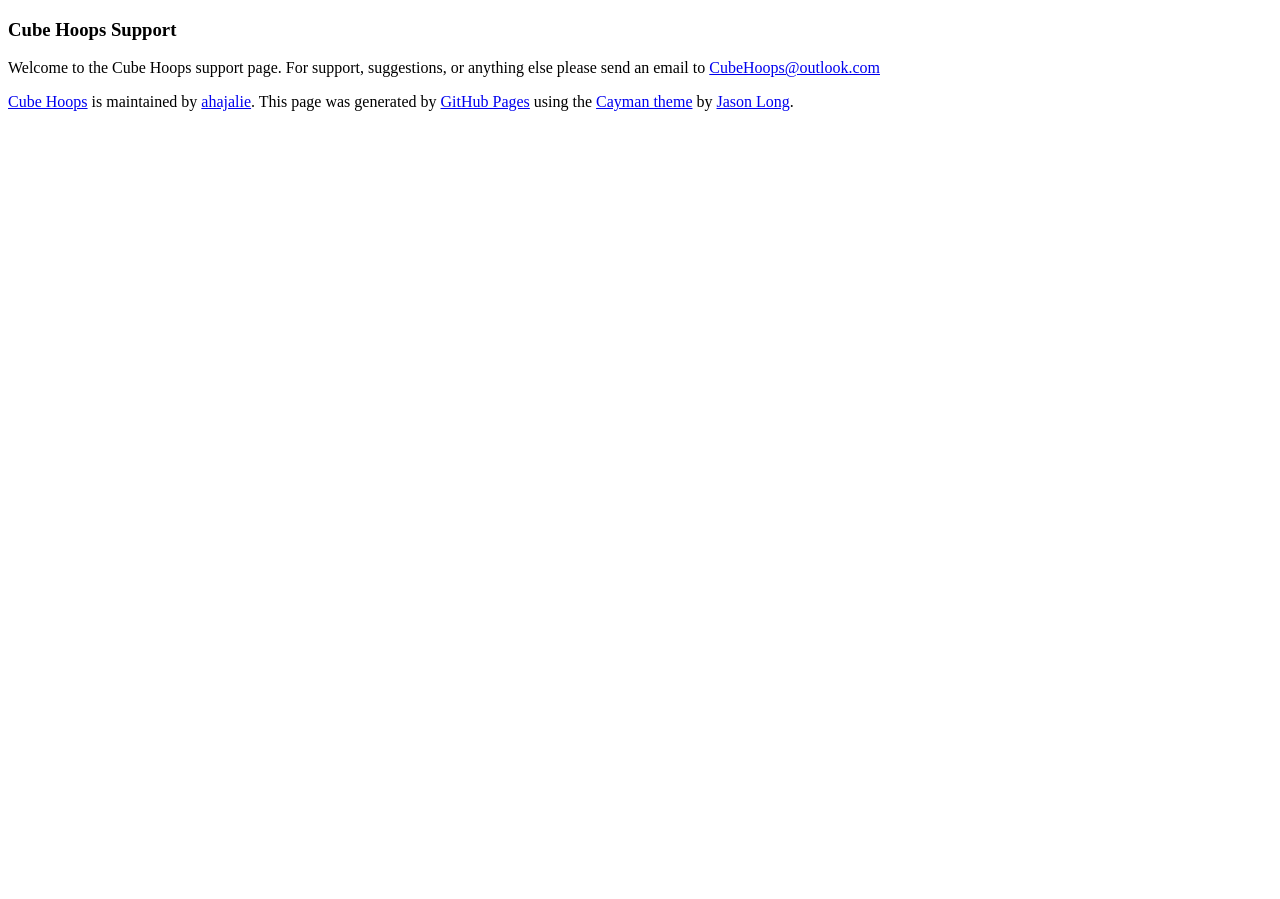
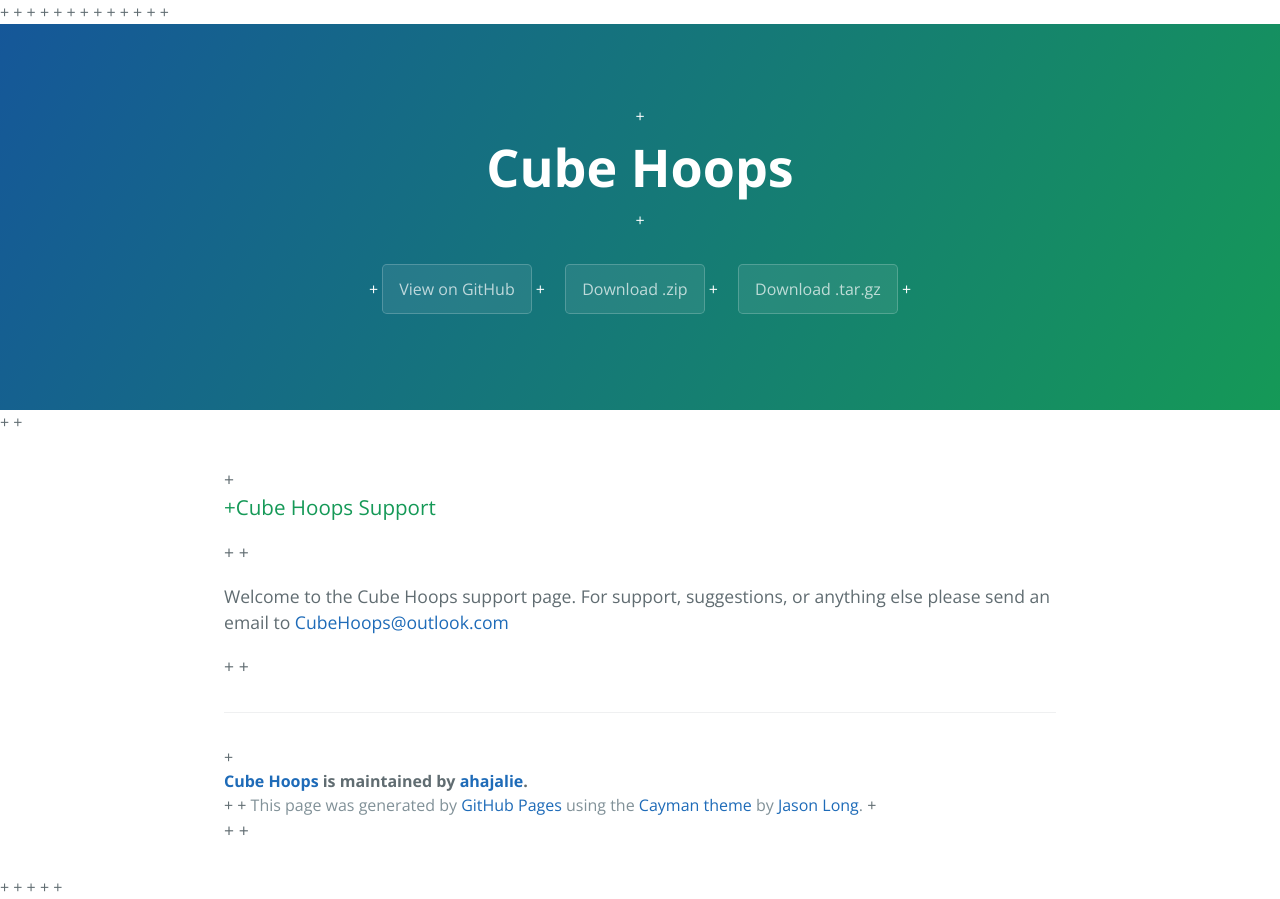
Before and after one commit to ahajalie/Cube-Hoops, a plain HTML site: page index.html in a window 1280 px wide. Before the commit the page ends 800 px from the top, so only its background shows below. Drawn offline with nearby package versions, Linux system fonts and the light colour scheme.

Commit message:
Update index.html

```diff
--- a/index.html
+++ b/index.html
@@ -1,21 +1,38 @@
-<!DOCTYPE html>
-<html lang="en-us">
-
-
-    <section class="main-content">
-      <h3>
-<a id="cube-hoops-support" class="anchor" href="#cube-hoops-support" aria-hidden="true"><span class="octicon octicon-link"></span></a>Cube Hoops Support</h3>
-
-<p>Welcome to the Cube Hoops support page. For support, suggestions, or anything else please send an email to <a href="mailto:CubeHoops@outlook.com">CubeHoops@outlook.com</a></p>
-
-      <footer class="site-footer">
-        <span class="site-footer-owner"><a href="https://github.com/ahajalie/Cube-Hoops">Cube Hoops</a> is maintained by <a href="https://github.com/ahajalie">ahajalie</a>.</span>
-
-        <span class="site-footer-credits">This page was generated by <a href="https://pages.github.com">GitHub Pages</a> using the <a href="https://github.com/jasonlong/cayman-theme">Cayman theme</a> by <a href="https://twitter.com/jasonlong">Jason Long</a>.</span>
-      </footer>
-
-    </section>
-
-
-  </body>
-</html>
++<!DOCTYPE html>
++<html lang="en-us">
++  <head>
++    <meta charset="UTF-8">
++    <title>Cube Hoops by ahajalie</title>
++    <meta name="viewport" content="width=device-width, initial-scale=1">
++    <link rel="stylesheet" type="text/css" href="stylesheets/normalize.css" media="screen">
++    <link href='http://fonts.googleapis.com/css?family=Open+Sans:400,700' rel='stylesheet' type='text/css'>
++    <link rel="stylesheet" type="text/css" href="stylesheets/stylesheet.css" media="screen">
++    <link rel="stylesheet" type="text/css" href="stylesheets/github-light.css" media="screen">
++  </head>
++  <body>
++    <section class="page-header">
++      <h1 class="project-name">Cube Hoops</h1>
++      <h2 class="project-tagline"></h2>
++      <a href="https://github.com/ahajalie/Cube-Hoops" class="btn">View on GitHub</a>
++      <a href="https://github.com/ahajalie/Cube-Hoops/zipball/master" class="btn">Download .zip</a>
++      <a href="https://github.com/ahajalie/Cube-Hoops/tarball/master" class="btn">Download .tar.gz</a>
++    </section>
++
++    <section class="main-content">
++      <h3>
++<a id="cube-hoops-support" class="anchor" href="#cube-hoops-support" aria-hidden="true"><span class="octicon octicon-link"></span></a>Cube Hoops Support</h3>
++
++<p>Welcome to the Cube Hoops support page. For support, suggestions, or anything else please send an email to <a href="mailto:CubeHoops@outlook.com">CubeHoops@outlook.com</a></p>
++
++      <footer class="site-footer">
++        <span class="site-footer-owner"><a href="https://github.com/ahajalie/Cube-Hoops">Cube Hoops</a> is maintained by <a href="https://github.com/ahajalie">ahajalie</a>.</span>
++
++        <span class="site-footer-credits">This page was generated by <a href="https://pages.github.com">GitHub Pages</a> using the <a href="https://github.com/jasonlong/cayman-theme">Cayman theme</a> by <a href="https://twitter.com/jasonlong">Jason Long</a>.</span>
++      </footer>
++
++    </section>
++
++
++  </body>
++</html>
++
```
